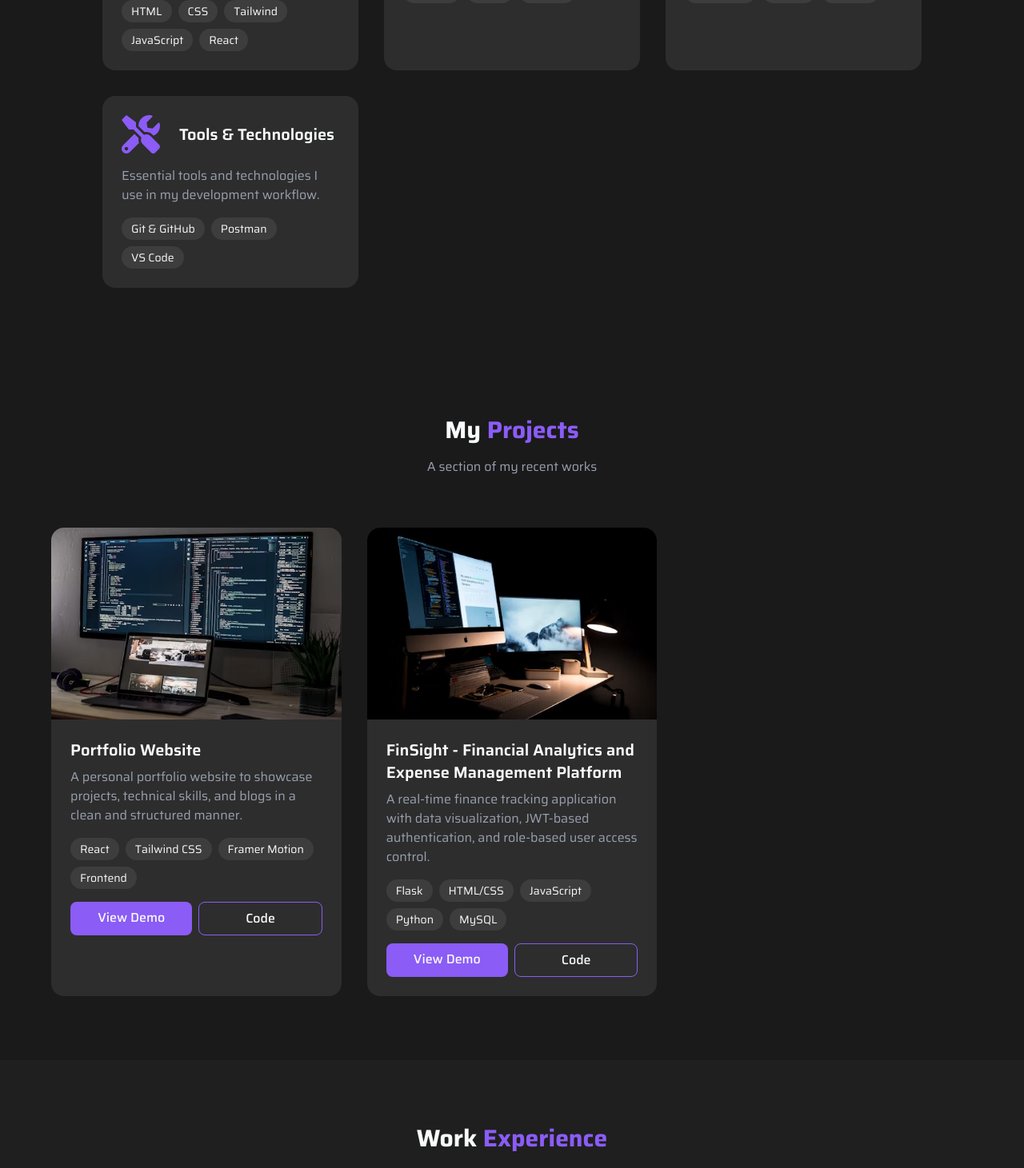
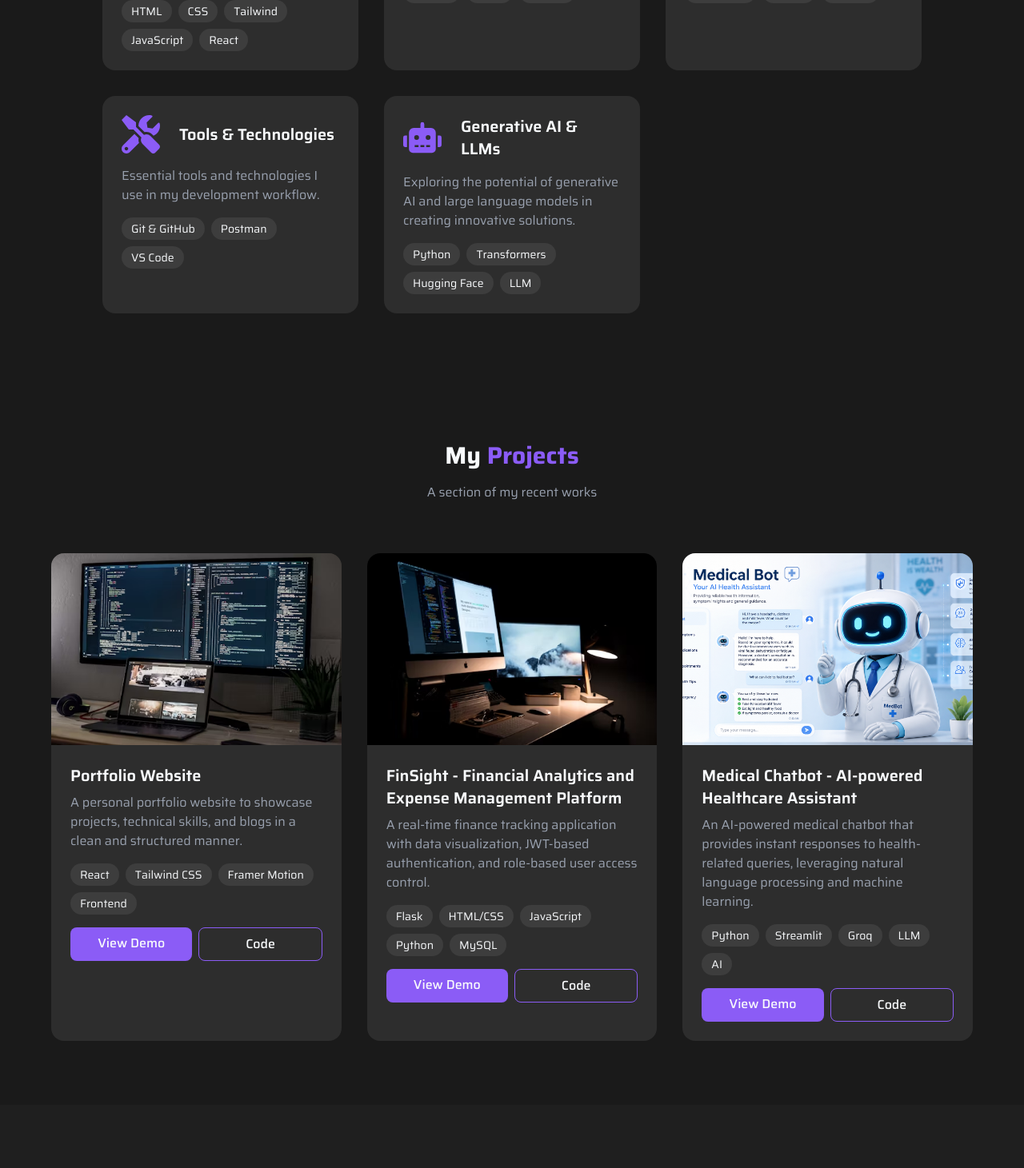
Before and after one commit to Kumar24Gaurav/Portfolio, a React (Vite) app in the folder frontend/: page / in a window 1280 px wide. Shown: the part 2048-3509 px from the top of the page at 80% size. Built offline with nearby package versions, Linux system fonts and the light colour scheme; no server answers.

Commit message:
ui updated

```diff
--- a/frontend/src/assets/assets.js
+++ b/frontend/src/assets/assets.js
@@ -7,6 +7,7 @@ import projectImg3 from '../assets/project3.avif';
 import projectImg4 from '../assets/project4.avif';
 import projectImg5 from '../assets/project5.avif';
 import projectImg6 from '../assets/project6.avif';
+import projectImg7 from '../assets/project7.png';
 
 
 export const assets = {
@@ -61,6 +62,12 @@ export const skills = [
     icon: FaTools,
     description: 'Essential tools and technologies I use in my development workflow.',
     tags: ['Git & GitHub', 'Postman', 'VS Code']
+  },
+  {
+    title: 'Generative AI & LLMs',
+    icon: FaRobot,
+    description: 'Exploring the potential of generative AI and large language models in creating innovative solutions.',
+    tags: ['Python', 'Transformers', 'Hugging Face', 'LLM']
   }
 ];
 
@@ -84,6 +91,15 @@ export const projects = [
     icons: [FaReact, FaNodeJs, FaDatabase],
     demo: "https://fin-sight-sandy.vercel.app/",
     code: "https://github.com/Kumar24Gaurav/Finance_tracker/tree/master",
+  },
+  {
+    title: "Medical Chatbot - AI-powered Healthcare Assistant",
+    description: "An AI-powered medical chatbot that provides instant responses to health-related queries, leveraging natural language processing and machine learning.",
+    image: projectImg7,
+    tech: ["Python", "Streamlit", "Groq", "LLM", "AI"],
+    icons: [FaRobot, FaFire],
+    demo: "https://kumar24gaurav-health-care-assistant-app-e90psv.streamlit.app",
+    code: "https://github.com/Kumar24Gaurav/Health_care_Assistant"
   }
 ];
 
```
Also changed, not shown: frontend/src/assets/project7.png (added).
